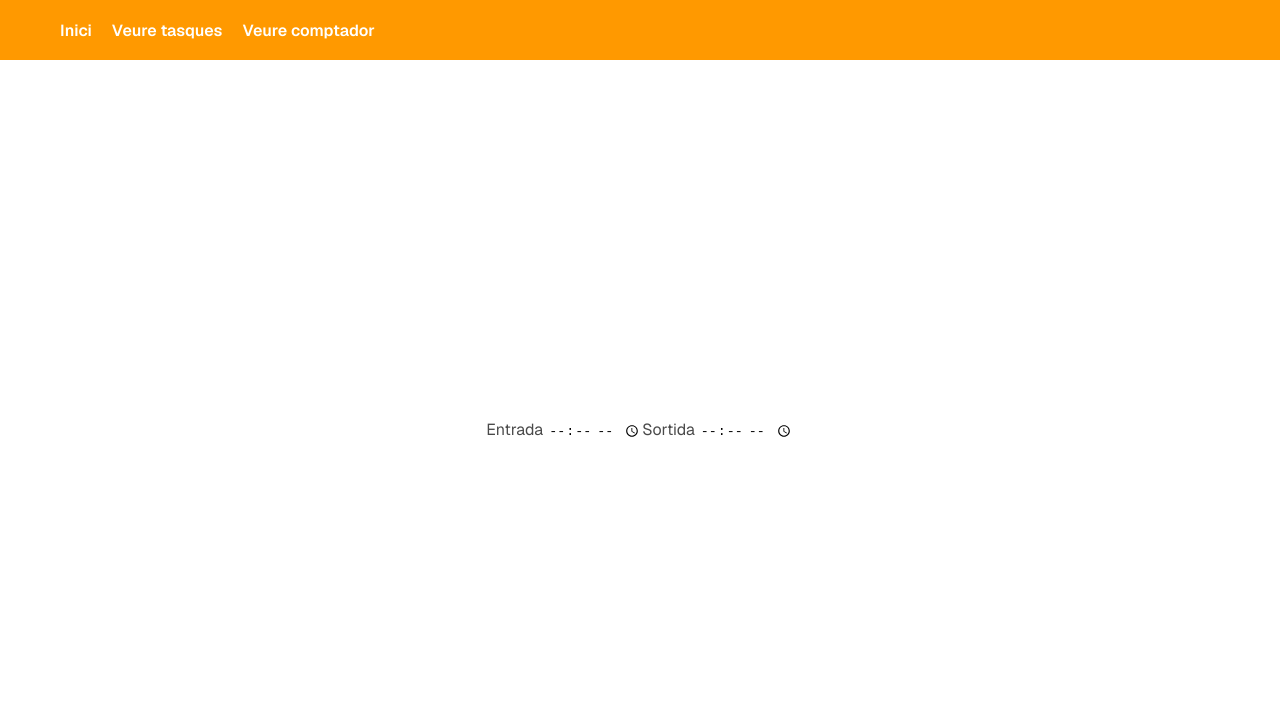
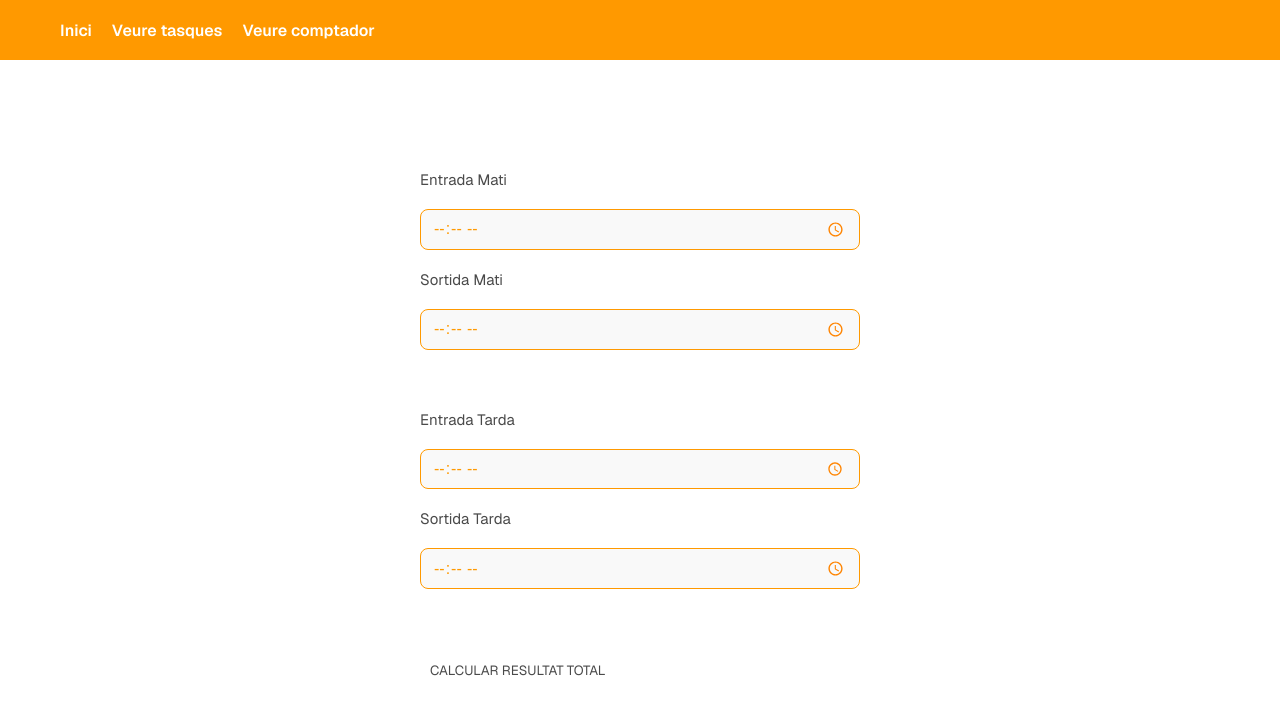
Before and after one commit to nalonso404/react-ts-advanced, a Next.js app: page /counter in a window 1280 px wide. Shown: the top 714 px of the page. Built offline with nearby package versions, Linux system fonts and the light colour scheme.

Commit message:
counter hours with reducer

```diff
--- a/src/components/Counter.tsx
+++ b/src/components/Counter.tsx
@@ -1,25 +1,127 @@
 'use client'
 
 import { useTimeDifference } from '@/hooks/useTimeDifference'
-import { FC, useState } from 'react'
+import { FC, useReducer, useState } from 'react'
+import styled from 'styled-components'
+
+type TypeState = {
+	hours: number
+	minutes: number
+}
+
+type Action =  | { type: 'sum'; resultMorning: TypeState; resultAfternoon: TypeState }
+
+export const Counter : FC = () => {
+  const [hourInMorning, setHourInMorning] = useState('')
+  const [hourOutMorning, setHourOutMorning] = useState('')
+  const [hourInAfternoon, setHourInAfternoon] = useState('')
+  const [hourOutAfternoon, setHourOutAfternoon] = useState('')
+  const resultMorning = useTimeDifference(hourInMorning, hourOutMorning)
+  const resultAfternoon = useTimeDifference(hourInAfternoon, hourOutAfternoon)
+
+  const reducer = (state: TypeState, action: Action): TypeState => {
+    switch (action.type) {
+      case 'sum':
+        const totalMinutes = action.resultMorning.minutes + action.resultAfternoon.minutes
+        const totalHours = action.resultMorning.hours + action.resultAfternoon.hours + Math.floor(totalMinutes / 60)
+        return {
+          hours: totalHours,
+          minutes: totalMinutes % 60
+        }
+      default:
+        return state
+    }
+  }
+
+  const [result, dispatch] = useReducer(reducer, { hours: 0, minutes: 0 })
+
+  return (
+    <CounterWrapper>
+      <form>
+        <label>Entrada Mati</label> <TimeInput type='time' value={hourInMorning} id='enterMorning' name='enterMorning' required onChange={(e) => setHourInMorning(e.target.value)}/>
+        <label>Sortida Mati</label> <TimeInput type='time' value={hourOutMorning}  id='outMorning' name='outMorning' required onChange={(e) => setHourOutMorning(e.target.value)}/>
+      </form>
+      <div>
+        {(resultMorning.hours > 0) && <span>{resultMorning.hours} hores </span>}
+        {(resultMorning.minutes > 0) && <span>{resultMorning.minutes} minuts</span>}
+      </div>
+
+      <form>
+        <label>Entrada Tarda</label> <TimeInput type='time' value={hourInAfternoon} id='enterMorning' name='enterMorning' required onChange={(e) => setHourInAfternoon(e.target.value)}/>
+        <label>Sortida Tarda</label> <TimeInput type='time' value={hourOutAfternoon}  id='outMorning' name='outMorning' required onChange={(e) => setHourOutAfternoon(e.target.value)}/>
+      </form>
+      <div>
+        {(resultAfternoon.hours > 0) && <span>{resultAfternoon.hours} hores </span>}
+        {(resultAfternoon.minutes > 0) && <span>{resultAfternoon.minutes} minuts</span>}
+      </div>
 
 
-export const Counter : FC = () => {
-  const [hourIn, setHourIn] = useState('')
-  const [hourOut, setHourOut] = useState('')
-  const result = useTimeDifference(hourIn, hourOut)
+      <div>
+        {result.hours > 0 ?
+          <>
+            <p>RESULTAT FINAL</p>
+            {(result.hours > 0) && <span>{result.hours} hores </span>}
+            {(result.minutes > 0) && <span>{result.minutes} minuts</span>}
+          </>
+          :
 
-  return (
-    <div>
-      <form>
-        <label>Entrada</label> <input type='time' value={hourIn} id='enterMorning' name='enterMorning' required onChange={(e) => setHourIn(e.target.value)}/>
-        <label>Sortida</label> <input type='time' value={hourOut}  id='outMorning' name='outMorning' required onChange={(e) => setHourOut(e.target.value)}/>
-      </form>
-
-      <div>
-        {(result.hours > 0) && <span>{result.hours} hores </span>}
-        {(result.minutes > 0) && <span>{result.minutes} minuts</span>}
+          <button onClick={() => dispatch({type: 'sum', resultMorning, resultAfternoon })}>CALCULAR RESULTAT TOTAL</button>
+        }
       </div>
-    </div>
+    </CounterWrapper>
   )
 }
+
+const CounterWrapper = styled.div`
+	display:flex;
+	flex-direction: column;
+	gap: 20px;
+	min-width: 440px;
+
+	> form {
+		display: flex;
+		flex-direction: column;
+		gap: 20px;
+
+		>label {
+			font-size: 15px;
+		}
+	}
+
+	> div {
+		padding: 10px;
+		> span {
+			font-size:15px;
+			font-weight: 600;
+		}
+	}
+
+
+`
+
+
+const TimeInput = styled.input.attrs({ type: 'time' })`
+  appearance: none;       /* remove default styles in most browsers */
+  -webkit-appearance: none;
+  -moz-appearance: none;
+
+  background: var(--background);
+  color: var(--foreground);
+  font-size: 16px;
+  font-family: var(--font-geist-sans, sans-serif);
+
+  border: 1px solid var(--foreground);
+  border-radius: 8px;
+  padding: 8px 12px;
+  cursor: pointer;
+
+  &:focus {
+    outline: 2px solid var(--foreground);
+    outline-offset: 2px;
+  }
+/* 🎨 Orange #FF9900 for the clock icon */
+  &::-webkit-calendar-picker-indicator {
+    filter: invert(53%) sepia(97%) saturate(2076%) hue-rotate(1deg) brightness(101%) contrast(105%);
+    cursor: pointer;
+  }
+`
```
